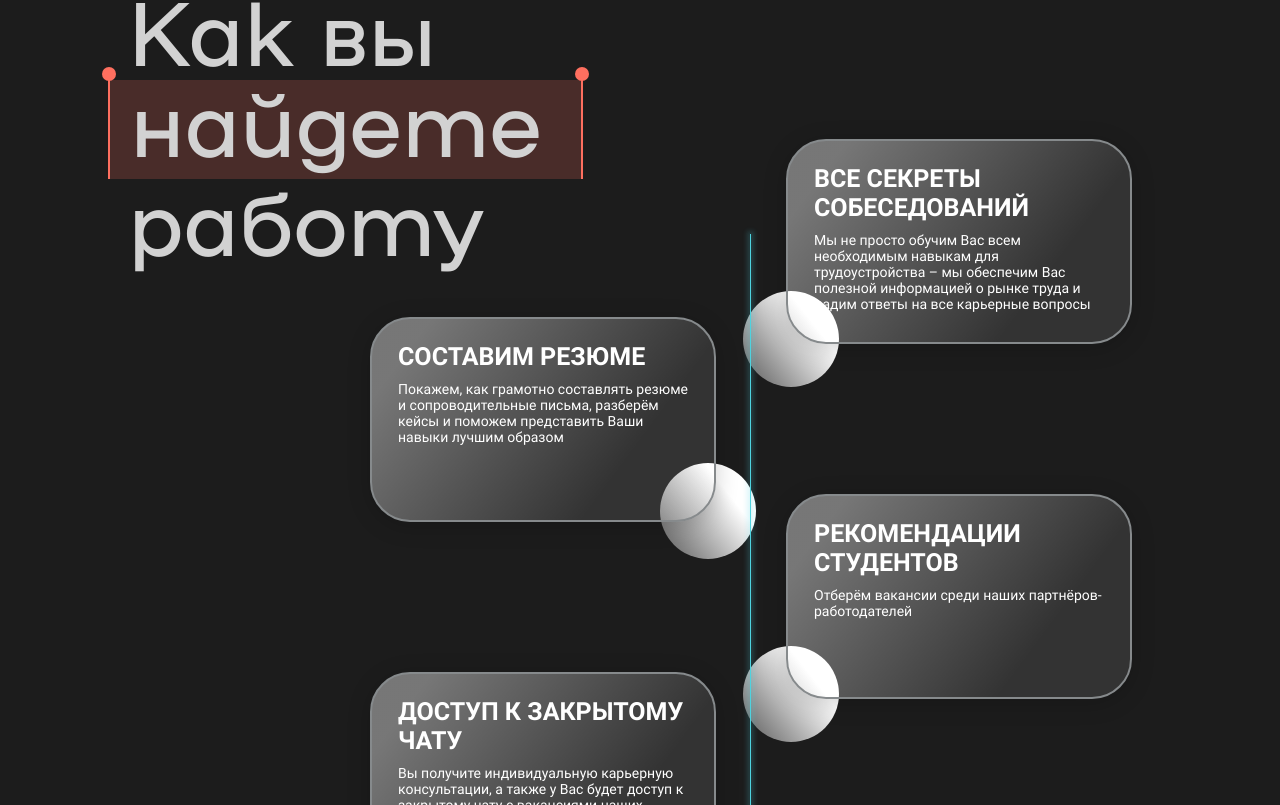
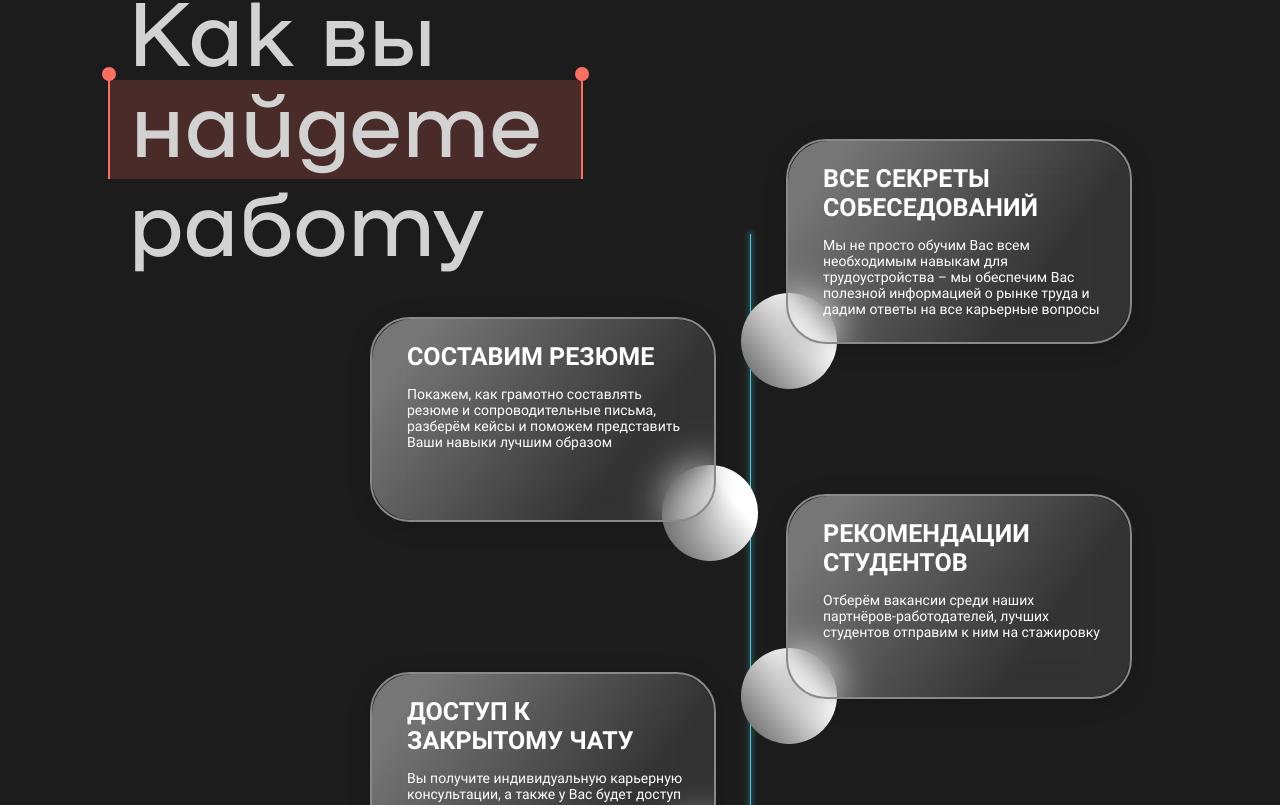
Before and after one commit to AirMous3/station, a React (Create React App) app: page / in a window 1280 px wide. Shown: the part 4455-5260 px from the top of the page. Built offline with nearby package versions, Linux system fonts and the light colour scheme.

Commit message:
improve: add hover effect on job assistance features

```diff
--- a/src/components/JobAssistance/components.js
+++ b/src/components/JobAssistance/components.js
@@ -74,21 +74,73 @@ export const Features = styled.div`
 
   ${({ theme }) => theme.below.m`
     margin-left: 0;
-
   `}
 `;
 
-export const Feature = styled.li`
+export const Circle = styled.div`
+  position: absolute;
+  right: -42px;
+  bottom: -39px;
+  width: 96px;
+  height: 96px;
+  z-index: -1;
+
+  &:before {
+    content: '';
+    position: absolute;
+    top: 0;
+    right: 0;
+    width: 100%;
+    height: 100%;
+    border-radius: 50%;
+    background: linear-gradient(231.92deg, #ffffff 29.99%, #6c6c6c 91.35%);
+    -webkit-transition: all 0.5s ease;
+    transition: all 0.5s ease;
+  }
+
+  &:after {
+    content: '';
+    position: absolute;
+    top: 0;
+    right: 0;
+    width: 100%;
+    height: 100%;
+    border-radius: 50%;
+    background: linear-gradient(231.92deg, #4ed3df 29.99%, #1d2efd 91.35%);
+    opacity: 0;
+    visibility: hidden;
+    -webkit-transition: all 0.5s ease;
+    transition: all 0.5s ease;
+  }
+`;
+
+export const CircleRight = styled(Circle)`
+  left: -45px;
+  bottom: -45px;
+`;
+
+export const FeatureWrapper = styled.li`
+  position: relative;
+
+  &:hover ${Circle} {
+    &:after {
+      opacity: 1;
+      visibility: visible;
+    }
+
+    &:before {
+      opacity: 0;
+      visibility: hidden;
+    }
+  }
+`;
+
+export const Feature = styled.div`
   display: flex;
   flex-direction: column;
-  gap: 10px;
-  background: linear-gradient(
-    126.59deg,
-    rgba(255, 255, 255, 0.4) 12.11%,
-    rgba(255, 255, 255, 0.1) 73.08%
-  );
+  gap: 15px;
   box-shadow: 0px 4px 24px -1px rgba(0, 0, 0, 0.2);
-  padding-left: 26px;
+  padding-left: 35px;
   padding-top: 23px;
   padding-right: 26px;
   box-sizing: border-box;
@@ -98,6 +150,55 @@ export const Feature = styled.li`
   min-height: 205px;
   border: 2px solid #868a8c;
   position: relative;
+  backdrop-filter: blur(20px);
+
+  &:before {
+    content: '';
+    position: absolute;
+    top: 0;
+    right: 0;
+    width: 100%;
+    height: 100%;
+    border-radius: 40px;
+    background: linear-gradient(
+      126.59deg,
+      rgba(255, 255, 255, 0.4) 12.11%,
+      rgba(255, 255, 255, 0.1) 73.08%
+    );
+    -webkit-transition: all 0.5s ease;
+    transition: all 0.5s ease;
+  }
+
+  &:after {
+    content: '';
+    position: absolute;
+    top: 0;
+    right: 0;
+    width: 100%;
+    height: 100%;
+    border-radius: 40px;
+    background: linear-gradient(
+      111.15deg,
+      rgba(78, 211, 223, 0.2) 17.66%,
+      rgba(29, 46, 253, 0.2) 94.11%
+    );
+    opacity: 0;
+    visibility: hidden;
+    -webkit-transition: all 0.5s ease;
+    transition: all 0.5s ease;
+  }
+
+  &:hover {
+    &:after {
+      opacity: 1;
+      visibility: visible;
+    }
+
+    &:before {
+      opacity: 0;
+      visibility: hidden;
+    }
+  }
 `;
 
 export const FeatureTitle = styled.div`
@@ -126,27 +227,12 @@ export const LeftFeatures = styled.ul`
     width: 1px;
     background-color: #4ed3df;
     box-shadow: 0px 0px 5px 3px rgba(78, 211, 223, 0.2);
+    z-index: -2;
   }
 `;
 
-export const RightFeatures = styled.ul`
-  display: flex;
-  flex-direction: column;
-  gap: 150px;
+export const RightFeatures = styled(LeftFeatures)`
+  &:after {
+    display: none;
+  }
 `;
-
-export const Circle = styled.div`
-  position: absolute;
-  right: -42px;
-  bottom: -39px;
-  width: 96px;
-  height: 96px;
-  background: linear-gradient(231.92deg, #ffffff 29.99%, #6c6c6c 91.35%);
-  z-index: -1;
-  border-radius: 50%;
-`;
-
-export const CircleRight = styled(Circle)`
-  left: -45px;
-  bottom: -45px;
-`;
--- a/src/components/JobAssistance/config.js
+++ b/src/components/JobAssistance/config.js
@@ -18,7 +18,7 @@ export const rightJobFeatures = [
   },
   {
     title: 'РЕКОМЕНДАЦИИ СТУДЕНТОВ',
-    description: 'Отберём вакансии среди наших партнёров-работодателей ',
+    description: 'Отберём вакансии среди наших партнёров-работодателей, лучших студентов отправим к ним на стажировку',
   },
   {
     title: 'Тренажёр собеседований',
--- a/src/components/JobAssistance/index.jsx
+++ b/src/components/JobAssistance/index.jsx
@@ -13,20 +13,24 @@ export const JobAssistance = () => {
         <S.Features>
           <S.LeftFeatures>
             {leftJobFeatures.map(({ title, description }) => (
-              <S.Feature key={title}>
-                <S.FeatureTitle>{title}</S.FeatureTitle>
-                <S.FeatureDescription>{description}</S.FeatureDescription>
+              <S.FeatureWrapper key={title}>
+                <S.Feature>
+                  <S.FeatureTitle>{title}</S.FeatureTitle>
+                  <S.FeatureDescription>{description}</S.FeatureDescription>
+                </S.Feature>
                 <S.Circle />
-              </S.Feature>
+              </S.FeatureWrapper>
             ))}
           </S.LeftFeatures>
           <S.RightFeatures>
             {rightJobFeatures.map(({ title, description }) => (
-              <S.Feature key={title}>
-                <S.FeatureTitle>{title}</S.FeatureTitle>
-                <S.FeatureDescription>{description}</S.FeatureDescription>
+              <S.FeatureWrapper key={title}>
+                <S.Feature>
+                  <S.FeatureTitle>{title}</S.FeatureTitle>
+                  <S.FeatureDescription>{description}</S.FeatureDescription>
+                </S.Feature>
                 <S.CircleRight />
-              </S.Feature>
+              </S.FeatureWrapper>
             ))}
           </S.RightFeatures>
         </S.Features>
```
